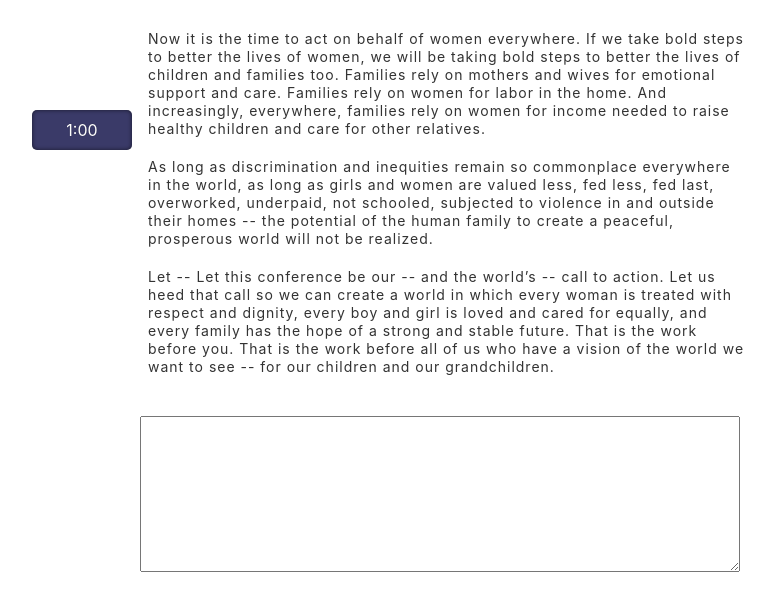
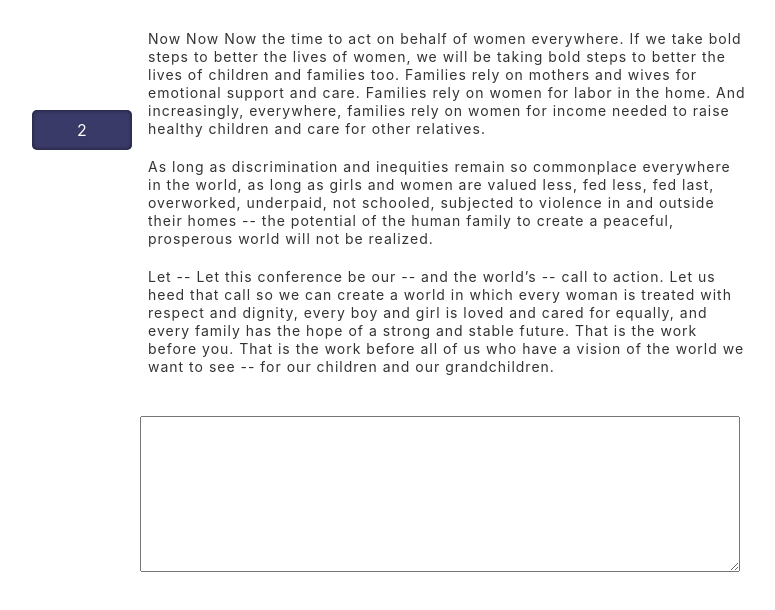
Before and after one commit to flportilla/react-projects, a React (Create React App) app in the folder quick-test/: page / in a window 1280 px wide. Both pictures are taken after a click on the button "Start". Shown: the top 610 px of the page, without its empty margins (250-1025 px from the left). Built offline with nearby package versions, Linux system fonts and the light colour scheme.

Commit message:
Add logic to check the right amount of words. Almost complete

```diff
--- a/quick-test/src/App.jsx
+++ b/quick-test/src/App.jsx
@@ -3,13 +3,30 @@ import './App.css';
 import Instructions from './Components/Instructions';
 import Game from './Components/Game'
 
+
+
 function App() {
+  const text = {
+    p1: 'Now Now Now the time to act on behalf of women everywhere. If we take bold steps to better the lives of women, we will be taking bold steps to better the lives of children and families too. Families rely on mothers and wives for emotional support and care. Families rely on women for labor in the home. And increasingly, everywhere, families rely on women for income needed to raise healthy children and care for other relatives.',
+    p2: 'As long as discrimination and inequities remain so commonplace everywhere in the world, as long as girls and women are valued less, fed less, fed last, overworked, underpaid, not schooled, subjected to violence in and outside their homes -- the potential of the human family to create a peaceful, prosperous world will not be realized.',
+    p3: 'Let -- Let this conference be our -- and the world’s -- call to action. Let us heed that call so we can create a world in which every woman is treated with respect and dignity, every boy and girl is loved and cared for equally, and every family has the hope of a strong and stable future. That is the work before you. That is the work before all of us who have a vision of the world we want to see -- for our children and our grandchildren.',
+  }
   const [gameObj, setgameObj] = useState()
-
+  const [textareaVal, settextareaVal] = useState('')
+  const [timer, settimer] = useState(2)
   return (
     <div className="App">
-      <Instructions gameObj={gameObj} />
-      <Game setgameObj={setgameObj} />
+      <Instructions
+        gameObj={gameObj}
+      />
+      <Game
+        setgameObj={setgameObj}
+        textareaVal={textareaVal}
+        settextareaVal={settextareaVal}
+        timer={timer}
+        settimer={settimer}
+        text={text}
+      />
     </div>
   );
 }
--- a/quick-test/src/Components/Game.jsx
+++ b/quick-test/src/Components/Game.jsx
@@ -14,10 +14,18 @@ function Game(props) {
   return (
     <div ref={gameRef} className='game_container'>
       <div className='timeTextArea'>
-        <Timer />
-        <Text />
+        <Timer timer={props.timer}
+
+        />
+        <Text text={props.text} />
       </div>
-      <InputTest />
+      <InputTest
+        settextareaVal={props.settextareaVal}
+        textareaVal={props.textareaVal}
+        settimer={props.settimer}
+        timer={props.timer}
+        text={props.text}
+      />
     </div>
   )
 }
--- a/quick-test/src/Components/InputTest.jsx
+++ b/quick-test/src/Components/InputTest.jsx
@@ -1,14 +1,54 @@
 import React from 'react'
 
-function InputTest() {
+function InputTest(props) {
+
+  function handleGameStart(e) {
+
+    let counter = 0;
+
+    const intervalId = setInterval(() => {
+
+      props.settimer(props.timer - counter);
+      counter++;
+
+      if (props.timer - counter < 0) {
+
+        clearInterval(intervalId);
+        e.target.disabled = true;
+
+        handleSubmit(e)
+          ;
+      }
+    }, 1000);
+  }
+
+  const textToArr =
+    props.text.p1.toLowerCase().split(' ')
+      .concat(props.text.p2.toLowerCase().split(' '))
+      .concat(props.text.p3.toLowerCase().split(' '));
+
+  function handleSubmit(e) {
+    const inputValue = e.target.value
+      .toLowerCase()
+      .trim()
+      .split(' ')
+      .filter(word => word !== '')
+
+    //slice to the input array length, filter if the word is in the text array and check if the word is in the input array
+
+    const correctWords = textToArr.slice(0, inputValue.length).filter(word => inputValue.includes(word)).length;
+
+    alert(`You got ${correctWords} words per minute!`)
+  }
+
   return (
     <form className='text_area_container'>
       <textarea
         placeholder=''
         autoFocus
         defaultValue={''}
+        onFocus={handleGameStart}
       >
-
       </textarea>
     </form>
   )
--- a/quick-test/src/Components/Instructions.jsx
+++ b/quick-test/src/Components/Instructions.jsx
@@ -13,7 +13,6 @@ function Instructions(props) {
   function handleTransitions(e) {
     hide(e);
     show(props.gameObj.current);
-    console.log(props.gameObj.current)
   }
   return (
     <>
--- a/quick-test/src/Components/Text.jsx
+++ b/quick-test/src/Components/Text.jsx
@@ -1,18 +1,18 @@
 import React from 'react'
 
-function Text() {
+function Text(props) {
   return (
     <div>
       <p>
-        Now it is the time to act on behalf of women everywhere. If we take bold steps to better the lives of women, we will be taking bold steps to better the lives of children and families too. Families rely on mothers and wives for emotional support and care. Families rely on women for labor in the home. And increasingly, everywhere, families rely on women for income needed to raise healthy children and care for other relatives.
+        {props.text.p1}
       </p>
       <br />
       <p>
-        As long as discrimination and inequities remain so commonplace everywhere in the world, as long as girls and women are valued less, fed less, fed last, overworked, underpaid, not schooled, subjected to violence in and outside their homes -- the potential of the human family to create a peaceful, prosperous world will not be realized.
+        {props.text.p2}
       </p>
       <br />
       <p>
-        Let -- Let this conference be our -- and the world’s -- call to action. Let us heed that call so we can create a world in which every woman is treated with respect and dignity, every boy and girl is loved and cared for equally, and every family has the hope of a strong and stable future. That is the work before you. That is the work before all of us who have a vision of the world we want to see -- for our children and our grandchildren.
+        {props.text.p3}
       </p>
     </div>
   )
--- a/quick-test/src/Components/Timer.jsx
+++ b/quick-test/src/Components/Timer.jsx
@@ -1,8 +1,8 @@
 import React from 'react'
 
-function Timer() {
+function Timer(props) {
   return (
-    <div className='timer'>1:00</div>
+    <div className='timer'>{`${props.timer}`}</div>
   )
 }
 
```
